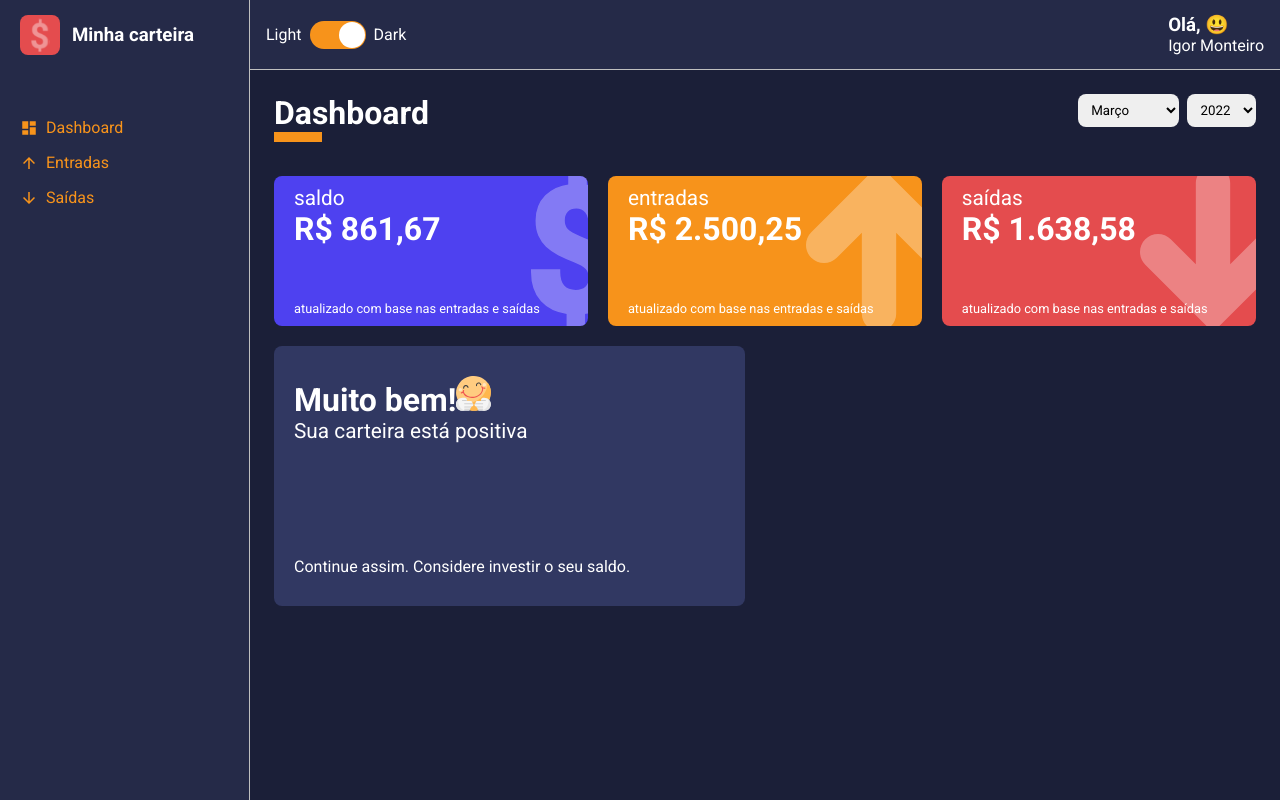
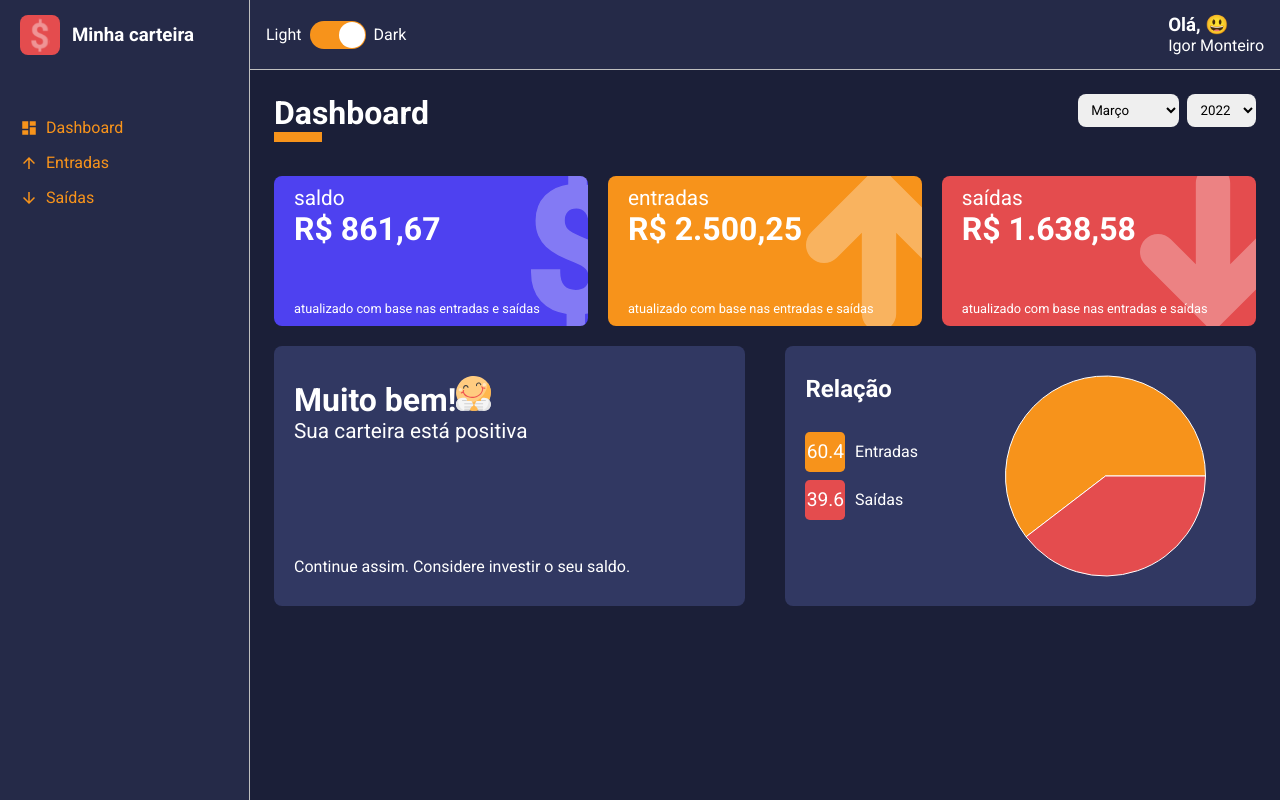
Before and after one commit to Igor-Mont/Dashboard, a React (Vite) app: page /dashboard in a window 1280 px wide. Built offline with nearby package versions, Linux system fonts and the light colour scheme.

Commit message:
add PieChart

```diff
--- a/package.json
+++ b/package.json
@@ -14,6 +14,7 @@
     "react-icons": "^4.3.1",
     "react-router-dom": "^6.2.2",
     "react-switch": "^6.0.0",
+    "recharts": "^2.1.9",
     "styled-components": "^5.3.3"
   },
   "devDependencies": {
@@ -21,6 +22,7 @@
     "@types/react-countup": "^4.3.1",
     "@types/react-dom": "^17.0.10",
     "@types/react-router-dom": "^5.3.3",
+    "@types/recharts": "^1.8.23",
     "@types/styled-components": "^5.1.24",
     "@vitejs/plugin-react": "^1.0.7",
     "typescript": "^4.5.4",
--- /dev/null
+++ b/src/components/PieChart/index.tsx
@@ -0,0 +1,52 @@
+import { Container, SideLeft, Legend, LegendContainer, SideRight } from "./styles";
+import { PieChart, Pie, Cell, ResponsiveContainer } from 'recharts';
+
+type PieChartProps = {
+  data: {
+    name: string;
+    value: number;
+    percent: number;
+    color: string;
+  }[];
+}
+
+function PieChartBox({ data }: PieChartProps): JSX.Element {
+  return (
+    <Container>
+      <SideLeft>
+        <h2>Relação</h2>
+        <LegendContainer>
+          {data.map(indicator => {
+            return (
+              <Legend key={indicator.name} color={indicator.color}>
+                <div>{indicator.percent}</div>
+                <span>{indicator.name}</span>
+              </Legend>
+            );
+          })}
+        </LegendContainer>
+      </SideLeft>
+      <SideRight>
+        <ResponsiveContainer>
+          <PieChart>
+            <Pie
+              data={data}
+              labelLine={false}
+              dataKey='percent'
+            >
+              {
+                data.map(indicator => {
+                  return (
+                    <Cell key={indicator.name} fill={indicator.color} />
+                  );
+                })
+              }
+            </Pie>
+          </PieChart>
+        </ResponsiveContainer>
+      </SideRight>
+    </Container>
+  );
+}
+
+export { PieChartBox };
--- /dev/null
+++ b/src/components/PieChart/styles.ts
@@ -0,0 +1,78 @@
+import styled from "styled-components";
+
+type LegendProps = {
+  color: string;
+}
+
+const Container = styled.div`
+  width: 48%;
+  height: 260px;
+  margin: 10px 0;
+
+  background-color: ${props => props.theme.colors.tertiary};
+  color: ${props => props.theme.colors.white};
+  border-radius: 0.5rem;
+
+  display: flex;
+`;
+
+const SideLeft = styled.aside`
+  padding: 1.8rem 1.3rem;
+
+  > h2 {
+    margin-bottom: 1.3rem;
+  }
+`;
+
+const LegendContainer = styled.ul`
+  max-height: 80%;
+  display: flex;
+  flex-direction: column;
+  gap: 0.5rem;
+  list-style:none;
+  overflow-y: auto;
+  padding: 0.5rem 1rem 0.5rem 0;
+
+  ::-webkit-scrollbar {
+    width: 10px;
+  }
+
+  ::-webkit-scrollbar-thumb {
+    background-color: ${props => props.theme.colors.secondary};
+    border-radius: 10px;
+  }
+
+  ::-webkit-scrollbar-track {
+    background-color: ${props => props.theme.colors.tertiary};
+  }
+`;
+
+const Legend = styled.li<LegendProps>`
+  display: flex;
+  align-items: center;
+
+  gap: 0.3rem;
+
+  >div {
+    background-color: ${props => props.color};
+    width: 40px;
+    height: 40px;
+    border-radius: 0.3rem;
+    font-size: 1.2rem;
+    line-height: 40px;
+    text-align: center;
+  }
+
+  > span {
+    margin-left: 0.3rem;
+  }
+
+`;
+
+const SideRight = styled.main`
+  display: flex;
+  flex: 1;
+  justify-content: center;
+`;
+
+export { Container, SideLeft, SideRight, Legend, LegendContainer };
--- a/src/pages/Dashboard/index.tsx
+++ b/src/pages/Dashboard/index.tsx
@@ -10,6 +10,7 @@
 import gains from '../../repositories/gains';
 import expenses from '../../repositories/expenses';
 import { MessageBox } from "../../components/MessageBox";
+import { PieChartBox } from "../../components/PieChart";
 
 function Dashboard(): JSX.Element {
   const [monthSelected, setMonthSelected] = useState(Number(new Date().getMonth() + 1));
@@ -116,6 +117,31 @@
     }
   }, [totalBalance]);
 
+  const relationExpensiveVersusGains = useMemo(() => {
+    const total = totalGains + totalExpenses;
+
+    const percentGains = (totalGains / total) * 100;
+    const percentExpenses = (totalExpenses / total) * 100;
+
+    const data = [
+      {
+        name: 'Entradas',
+        value: totalExpenses,
+        percent: Number(percentGains.toFixed(1)),
+        color: '#f7931b'
+      },
+      {
+        name: 'Saídas',
+        value: totalGains,
+        percent: Number(percentExpenses.toFixed(1)),
+        color: '#e44c4e'
+      }
+    ];
+
+    return data;
+
+  }, [totalGains, totalExpenses]);
+
   return (
     <Container>
       <ContentHeader title="Dashboard" lineColor="#F7931B">
@@ -150,6 +176,7 @@
           icon={message?.icon}
           footerText={message?.footerText}
         />
+        <PieChartBox data={relationExpensiveVersusGains} />
       </Content>
     </Container>
   );
```
Also changed, not shown: 1 other file (tests, documents, lock files or other folders).
